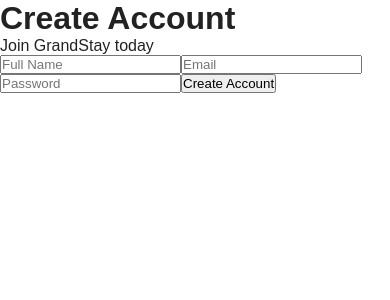
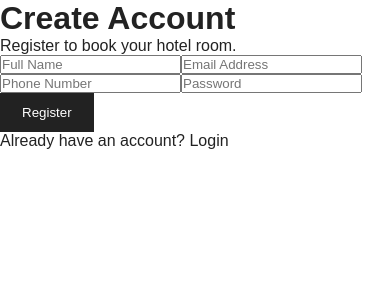
Before and after one commit to patilneha9095/hotel-management-system, a React app in the folder frontend/: page /register in a window 390 px wide. Shown: the top 300 px of the page. Built offline with nearby package versions, Linux system fonts and the light colour scheme; the HTML template or start-up script is replaced by a standard one.

Commit message:
Improve guest management and profiles
Improved guest management by adding phone information to customer profiles, updating registration, displaying guest contact details, and enhancing guest booking history with room, dates, amount, and booking status.

```diff
--- a/frontend/src/pages/Guests.jsx
+++ b/frontend/src/pages/Guests.jsx
@@ -164,7 +164,64 @@ function Guests() {
           )}
         </div>
       )}
+      <div className="booking-history">
+
+  {selectedGuest.bookingHistory.length > 0 ? (
+    selectedGuest.bookingHistory.map(
+      (booking) => (
+        <div
+          className="history-item"
+          key={booking._id}
+        >
+          <div>
+            <strong>
+              Room{" "}
+              {booking.room?.roomNumber ||
+                "N/A"}
+            </strong>
+
+            <p>
+              {booking.room?.roomType ||
+                "N/A"}
+            </p>
+          </div>
+
+          <div>
+            <p>
+              Check-in:{" "}
+              {new Date(
+                booking.checkIn
+              ).toLocaleDateString()}
+            </p>
+
+            <p>
+              Check-out:{" "}
+              {new Date(
+                booking.checkOut
+              ).toLocaleDateString()}
+            </p>
+          </div>
+
+          <div>
+            <p>
+              Amount: ₹
+              {booking.totalAmount}
+            </p>
+
+            <strong>
+              {booking.status}
+            </strong>
+          </div>
+        </div>
+      )
+    )
+  ) : (
+    <p>No booking history available.</p>
+  )}
+
+</div>
     </div>
+
   );
 }
 
--- a/frontend/src/pages/Register.jsx
+++ b/frontend/src/pages/Register.jsx
@@ -1,22 +1,35 @@
 import { useState } from "react";
+import { Link, useNavigate } from "react-router-dom";
 import axios from "axios";
 
 function Register() {
-  const [name, setName] = useState("");
-  const [email, setEmail] = useState("");
-  const [password, setPassword] = useState("");
+  const navigate = useNavigate();
 
-  const handleRegister = async (e) => {
+  const [formData, setFormData] = useState({
+    name: "",
+    email: "",
+    phone: "",
+    password: "",
+  });
+
+  const [error, setError] = useState("");
+
+  const handleChange = (e) => {
+    setFormData({
+      ...formData,
+      [e.target.name]: e.target.value,
+    });
+  };
+
+  const handleSubmit = async (e) => {
     e.preventDefault();
+
+    setError("");
 
     try {
       const response = await axios.post(
         "http://localhost:5000/api/auth/register",
-        {
-          name,
-          email,
-          password,
-        }
+        formData
       );
 
       localStorage.setItem(
@@ -29,12 +42,11 @@ function Register() {
         JSON.stringify(response.data.user)
       );
 
-      alert("Registration successful");
-
+      navigate("/");
     } catch (error) {
-      alert(
+      setError(
         error.response?.data?.message ||
-        "Registration failed"
+          "Registration failed"
       );
     }
   };
@@ -42,46 +54,73 @@ function Register() {
   return (
     <div className="auth-page">
 
-      <div className="auth-box">
+      <div className="auth-card">
 
         <h1>Create Account</h1>
 
-        <p>Join GrandStay today</p>
+        <p>
+          Register to book your hotel room.
+        </p>
 
-        <form onSubmit={handleRegister}>
+        {error && (
+          <div className="auth-error">
+            {error}
+          </div>
+        )}
+
+        <form onSubmit={handleSubmit}>
 
           <input
             type="text"
+            name="name"
             placeholder="Full Name"
-            value={name}
-            onChange={(e) =>
-              setName(e.target.value)
-            }
+            value={formData.name}
+            onChange={handleChange}
+            required
           />
 
           <input
             type="email"
-            placeholder="Email"
-            value={email}
-            onChange={(e) =>
-              setEmail(e.target.value)
-            }
+            name="email"
+            placeholder="Email Address"
+            value={formData.email}
+            onChange={handleChange}
+            required
+          />
+
+          <input
+            type="tel"
+            name="phone"
+            placeholder="Phone Number"
+            value={formData.phone}
+            onChange={handleChange}
           />
 
           <input
             type="password"
+            name="password"
             placeholder="Password"
-            value={password}
-            onChange={(e) =>
-              setPassword(e.target.value)
-            }
+            value={formData.password}
+            onChange={handleChange}
+            required
+            minLength="6"
           />
 
-          <button type="submit">
-            Create Account
+          <button
+            type="submit"
+            className="book-btn"
+          >
+            Register
           </button>
 
         </form>
+
+        <p className="auth-link">
+          Already have an account?{" "}
+          <Link to="/login">
+            Login
+          </Link>
+        </p>
 
       </div>
 
```
Also changed, not shown: 2 other files (tests, documents, lock files or other folders).
